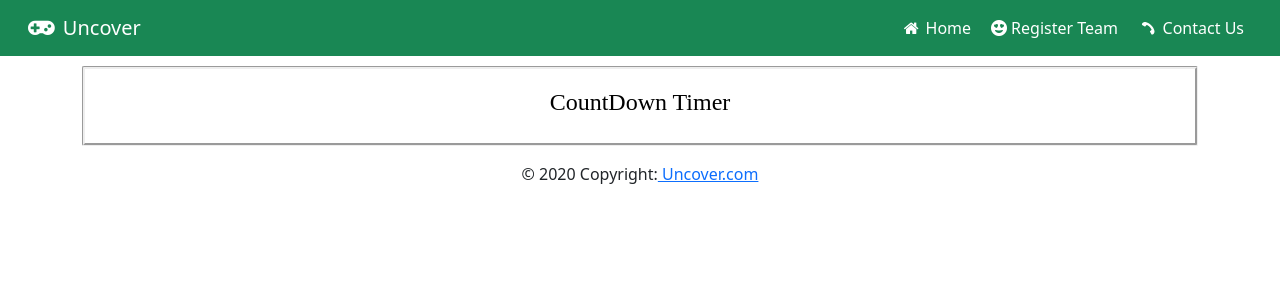
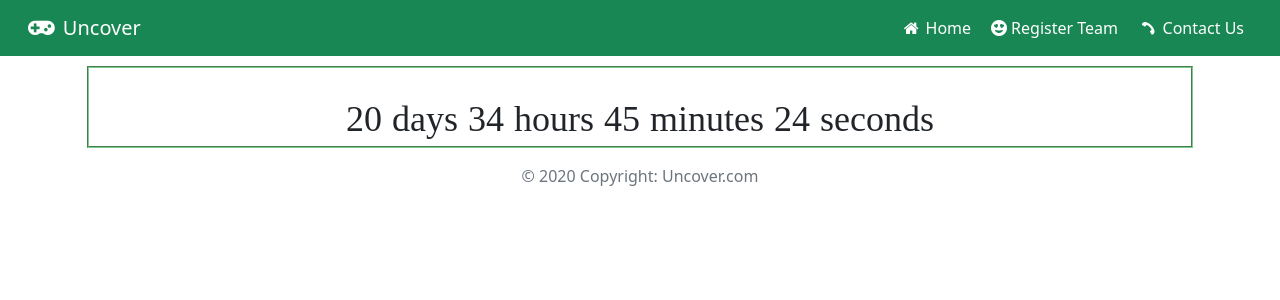
Before and after one commit to clintonwuks/uncover, a React (Create React App) app: page / in a window 1280 px wide. Shown: the top 300 px of the page. Built offline with nearby package versions, Linux system fonts and the light colour scheme; a web font is replaced by a local one.

Commit message:
countdown half done

```diff
--- /dev/null
+++ b/src/App.css
@@ -0,0 +1,3 @@
+* {
+
+}
--- a/src/App.js
+++ b/src/App.js
@@ -5,6 +5,7 @@ import {
     Routes,
     Route,
 } from "react-router-dom";
+import './App.css';
 
 
 function App() {
--- a/src/Components/CountdownTimer.jsx
+++ b/src/Components/CountdownTimer.jsx
@@ -1,11 +1,39 @@
-import React from 'react';
+import React, {useState, useEffect } from 'react';
 import '../countdownTimer.css';
+const defaultTimeLeft = {
+    seconds : '24',
+    minutes : '45',
+    hours : '34',
+    days : '20',
+}
 
-function CountdownTimer() {
+function CountdownTimer({countdownTimeStampMs}) {
+
+    const [timeLeft, setTimeLeft]= useState(defaultTimeLeft);
+
+    useEffect(() => {
+       const intervalId = setInterval(() => {
+           updateTimeLeft(countdownTimeStampMs);
+        }, 1000);
+        return () => clearInterval(intervalId);
+    }, [countdownTimeStampMs])
+
+    function updateTimeLeft(countdown) {
+        console.log('timer counting')
+    }
+
+
     return (
-            <div id='timer' className="display-t ">
-                    <span className='countdown'>
-                        <h4>CountDown Timer</h4>
+            <div id='timer' className="">
+                    <span className='countdown '>
+                        <span>{timeLeft.days}</span>
+                        <span>days</span>
+                        <span>{timeLeft.hours}</span>
+                        <span>hours</span>
+                        <span>{timeLeft.minutes}</span>
+                        <span>minutes</span>
+                        <span>{timeLeft.seconds}</span>
+                        <span>seconds</span>
                     </span>
             </div>
     );
--- a/src/Components/Footer.jsx
+++ b/src/Components/Footer.jsx
@@ -3,9 +3,8 @@ import '../footer.css';
 
 function Footer () {
         return (
-            <footer className=" text-center mt-auto">
-                <div class="footer-copyright text-center py-3">© 2020 Copyright:
-                    <a href="/"> Uncover.com</a>
+            <footer className=" text-center mt-auto text-muted">
+                <div className="footer-copyright text-center py-3">© 2020 Copyright: Uncover.com
                 </div>
             </footer>
         )
--- a/src/Components/Header.jsx
+++ b/src/Components/Header.jsx
@@ -10,7 +10,7 @@ function Header() {
             </header>
 
             <div className="container mx-auto text-center" >
-            <CountdownTimer />
+            <CountdownTimer countdownTimeStampMs={1660953600000} />
             </div>
         </div>
     );
--- a/src/countdownTimer.css
+++ b/src/countdownTimer.css
@@ -1,17 +1,28 @@
 * {
-    margin: 0%;
-    padding: 0%;
+    margin: 0px;
+    padding: 0px;
+
+}
+#id{
+    /* padding-top:300px; */
 }
 
 .countdown {
     margin-top: 10px;
-    /* padding-top: 100px; */
+    padding-top: 1em;
     display: flex;
     justify-content: center;
     align-items: center;
-    height: 10vh;
-    /* width: 10; */
-    border-radius: 2px;
+
+    border: 2px solid rgb(122, 206, 140);
     border-style: groove;
-    /* box-shadow: 0.5em; */
+    box-shadow: 2em;
+
 }
+
+span {
+    font-family:'Oswald';
+    font-size: 1.5em;
+    margin-left: 5px;
+    margin-right: 5px;
+}
--- a/src/navbar.css
+++ b/src/navbar.css
@@ -7,7 +7,7 @@
     }
 
         .navbar .navbar-nav .nav-link:hover {
-            color: #fbc531;
+            color: #13aa64;
         }
 
     .navbar .navbar-nav .active > .nav-link {
```
